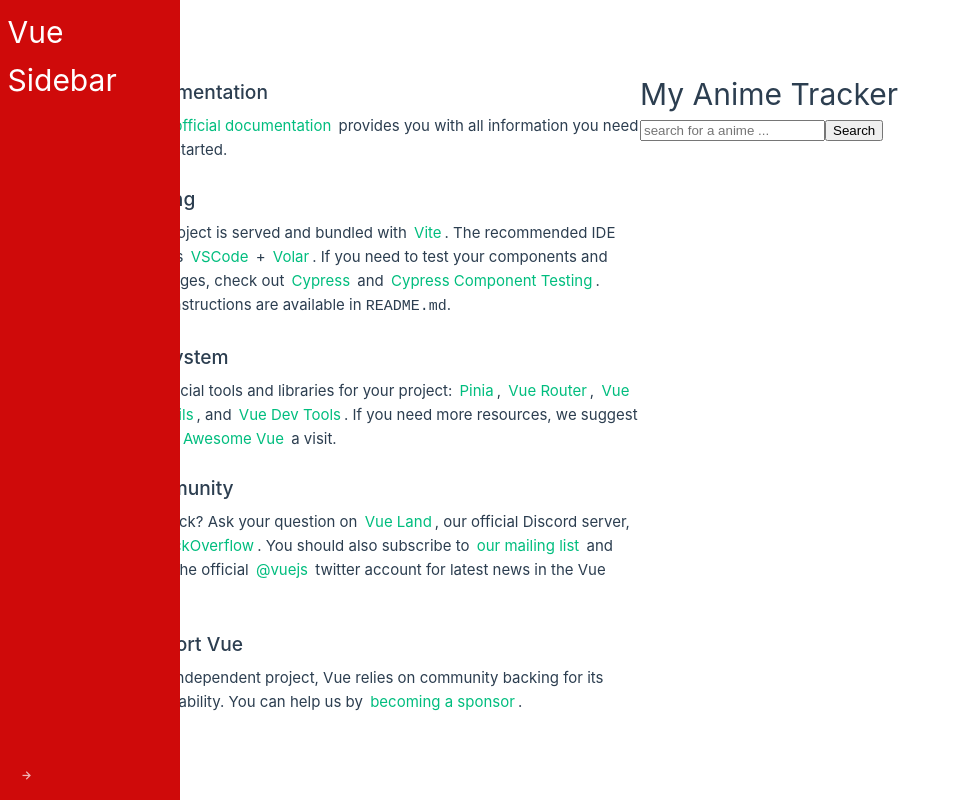
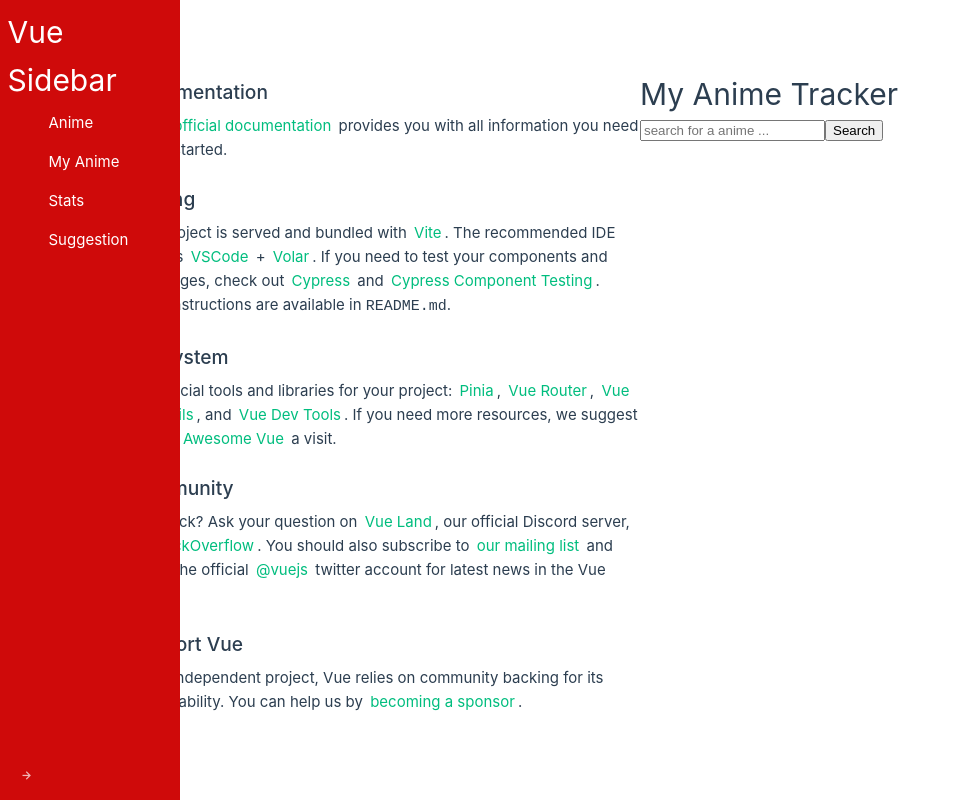
Before and after one commit to ONEmanLAW/Anime-Tracker, a Vue app: page / in a window 1280 px wide. Shown: the whole page, without its empty margins (0-953 px from the left). Built offline with nearby package versions, Linux system fonts and the light colour scheme.

Commit message:
SideBar Non Fonctionelle mais finit.

```diff
--- a/src/components/sidebar/Sidebar.vue
+++ b/src/components/sidebar/Sidebar.vue
@@ -1,9 +1,11 @@
 <script>
+import SidebarLink from './SidebarLink'
 import { collapsed, toggleSidebar, sidebarWidth} from './state'
 
 
   export default {
     props: {},
+    components: { SidebarLink },
     setup() {
       return { collapsed, toggleSidebar, sidebarWidth }
     }
@@ -19,6 +21,12 @@ import { collapsed, toggleSidebar, sidebarWidth} from './state'
       </span>
       <span v-else>Vue Sidebar</span>
     </h1>
+
+    <SidebarLink>Anime</SidebarLink>
+    <SidebarLink>My Anime</SidebarLink>
+    <SidebarLink>Stats</SidebarLink>
+    <SidebarLink>Suggestion</SidebarLink>
+
 
     <span class="collapse-icon" @click="toggleSidebar" :class="{ 'rotate-180' : collapse }">
       <i class='bx bx-right-arrow-alt'></i>
--- /dev/null
+++ b/src/components/sidebar/SidebarLink.vue
@@ -0,0 +1,70 @@
+<script>
+  import { computed } from 'vue'
+  import { useRoute } from 'vue-router'
+  import { collasped } from './state'
+
+  export default {
+    props: {
+      to: { type: String, required: true },
+      icon: { type: String, required: true}
+    },
+    setup(props) {
+      const route = useRoute()
+      const isActive = computed(() => route.path === props.to)
+      return { isActive, collasped }
+    }
+  }
+</script>
+
+<template>
+  <router-link :to="to" class="link" :class="{ active: isActive }">
+    <i class="icon" :class="icon" />
+    <transition name="fade">
+      <span v-if="!collasped">
+        <slot />
+      </span>
+    </transition>
+  </router-link>
+</template>
+
+<style scoped>
+.fade-enter-active,
+.fade-leave-active {
+  transition: opacity 0.1s;
+}
+
+.fade-enter,
+.fade-leave {
+  opacity: 0;
+}
+  .link {
+    display: flex;
+    align-items: center;
+
+    cursor: pointer;
+    position: relative;
+    font-weight: 400;
+    user-select: none;
+
+    margin: 0.1em 0;
+    padding: 0.4em;
+    border-radius: 0.25em;
+
+    color: white;
+    text-decoration: none;
+  }
+
+  .link:hover {
+    background-color: var(--sidebar-bg-hover);
+  }
+
+  .link:active {
+    background-color: var(--sidebar-bg-active);
+  }
+
+  .link .icon {
+    flex-shrink: 0;
+    width: 25px;
+    margin-right: 10px;
+  }
+</style>
```
